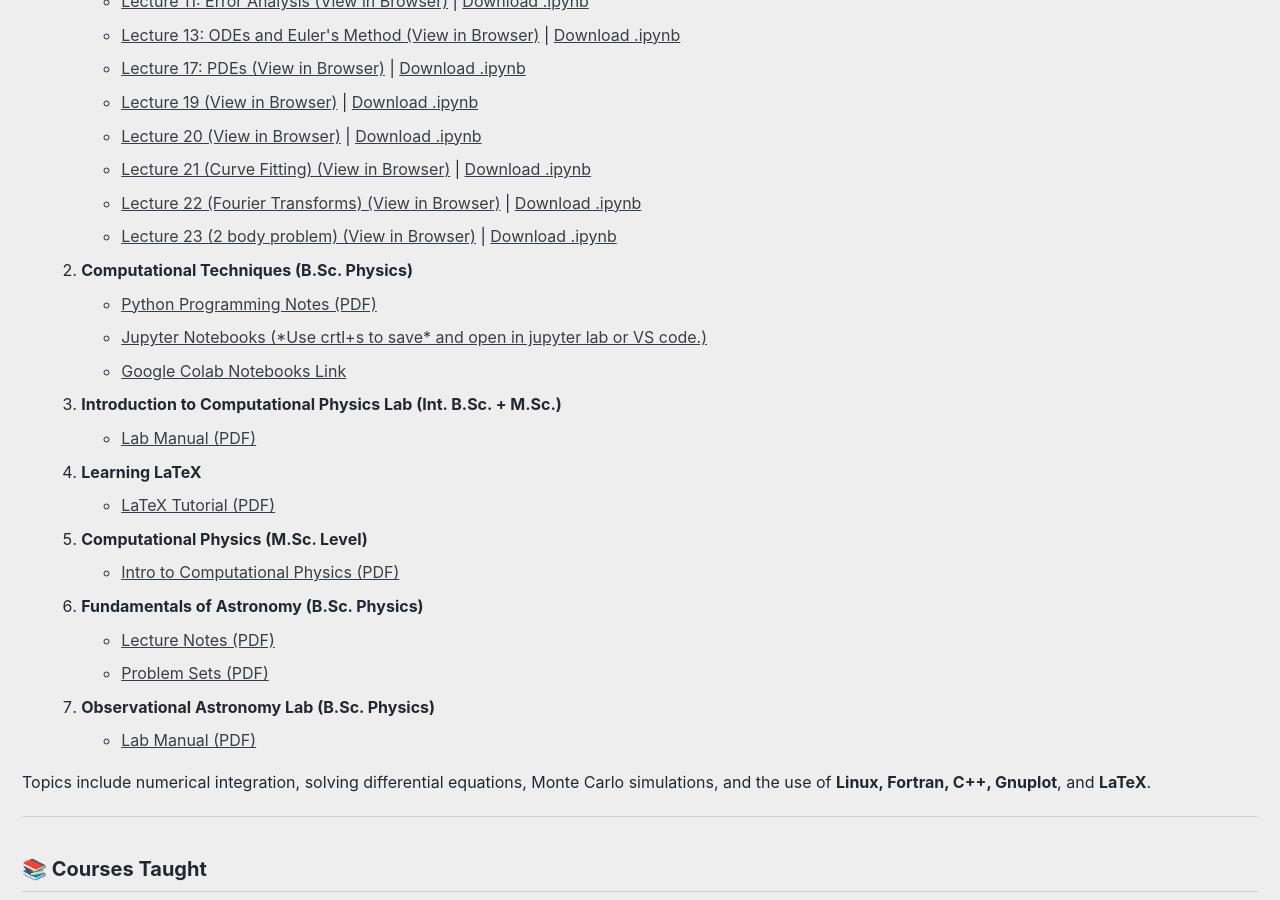
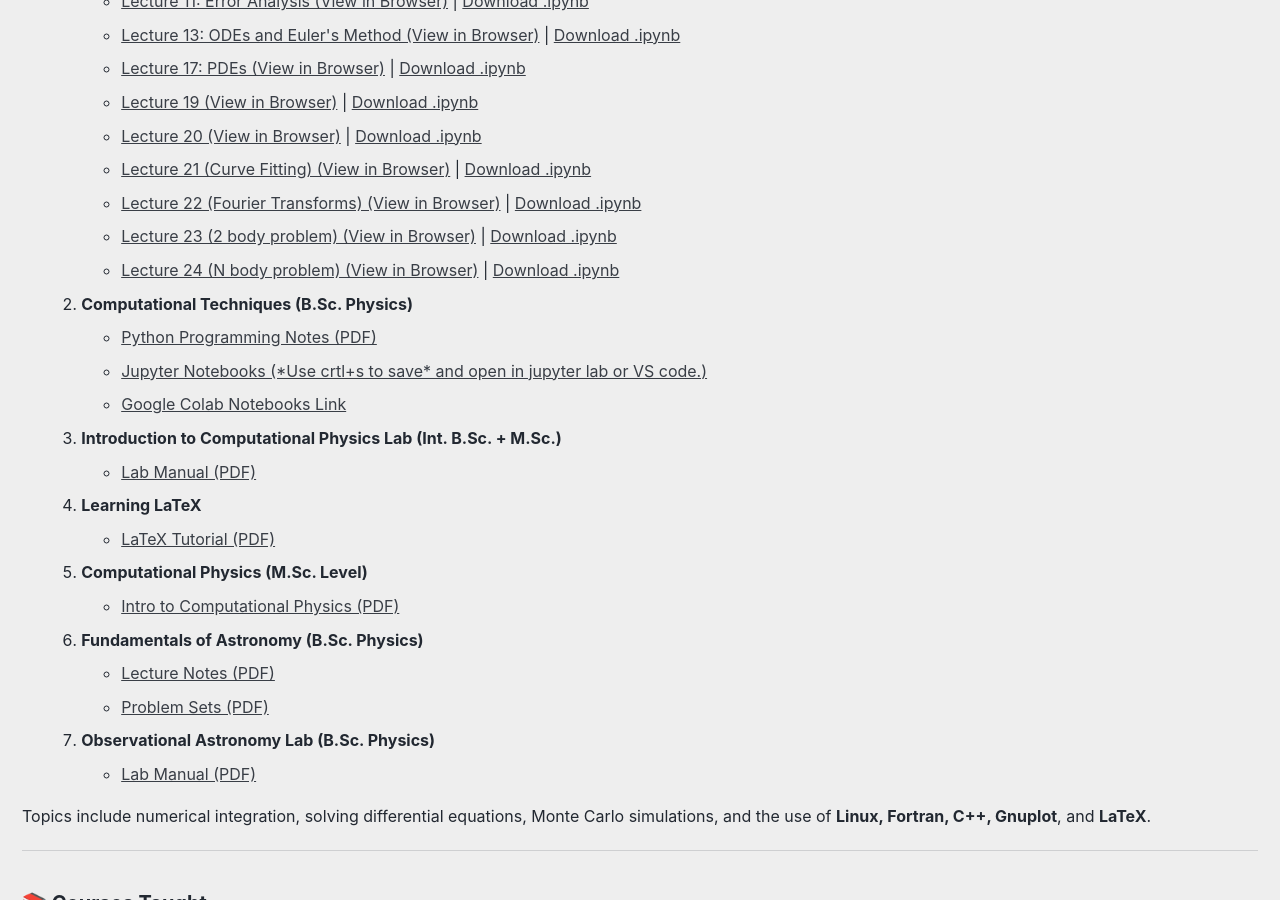
Before and after one commit to niteshchandra039/niteshchandra039.github.io, a Jekyll site: the page built from teaching.md, in a window 1280 px wide and 900 px high, scrolled down 603 px. Built offline with Jekyll 4.4.1, drawn with Linux system fonts in a browser that asks for light colours; cached includes are drawn as plain includes.

Commit message:
updated lect 24

```diff
--- a/teaching.md
+++ b/teaching.md
@@ -36,6 +36,7 @@
       <li><a href="https://nbviewer.org/github/niteshchandra039/niteshchandra039.github.io/blob/main/resources/computational_astrophysics/Computational_Astrophysics_lecture_21.ipynb" target="_blank">Lecture 21 (Curve Fitting) (View in Browser)</a> | <a href="/resources/computational_astrophysics/Computational_Astrophysics_lecture_21.ipynb" target="_blank">Download .ipynb</a></li>
       <li><a href="https://nbviewer.org/github/niteshchandra039/niteshchandra039.github.io/blob/main/resources/computational_astrophysics/Computational_Astrophysics_lecture_22.ipynb" target="_blank">Lecture 22 (Fourier Transforms) (View in Browser)</a> | <a href="/resources/computational_astrophysics/Computational_Astrophysics_lecture_22.ipynb" target="_blank">Download .ipynb</a></li>
       <li><a href="https://nbviewer.org/github/niteshchandra039/niteshchandra039.github.io/blob/main/resources/computational_astrophysics/Computational_Astrophysics_lecture_23.ipynb" target="_blank">Lecture 23 (2 body problem) (View in Browser)</a> | <a href="/resources/computational_astrophysics/Computational_Astrophysics_lecture_23.ipynb" target="_blank">Download .ipynb</a></li>
+      <li><a href="https://nbviewer.org/github/niteshchandra039/niteshchandra039.github.io/blob/main/resources/computational_astrophysics/Computational_Astrophysics_lecture_24.ipynb" target="_blank">Lecture 24 (N body problem) (View in Browser)</a> | <a href="/resources/computational_astrophysics/Computational_Astrophysics_lecture_24.ipynb" target="_blank">Download .ipynb</a></li>
     </ul>
   </li>
   <li><strong>Computational Techniques (B.Sc. Physics)</strong>
```
Also changed, not shown: 2 other files.
